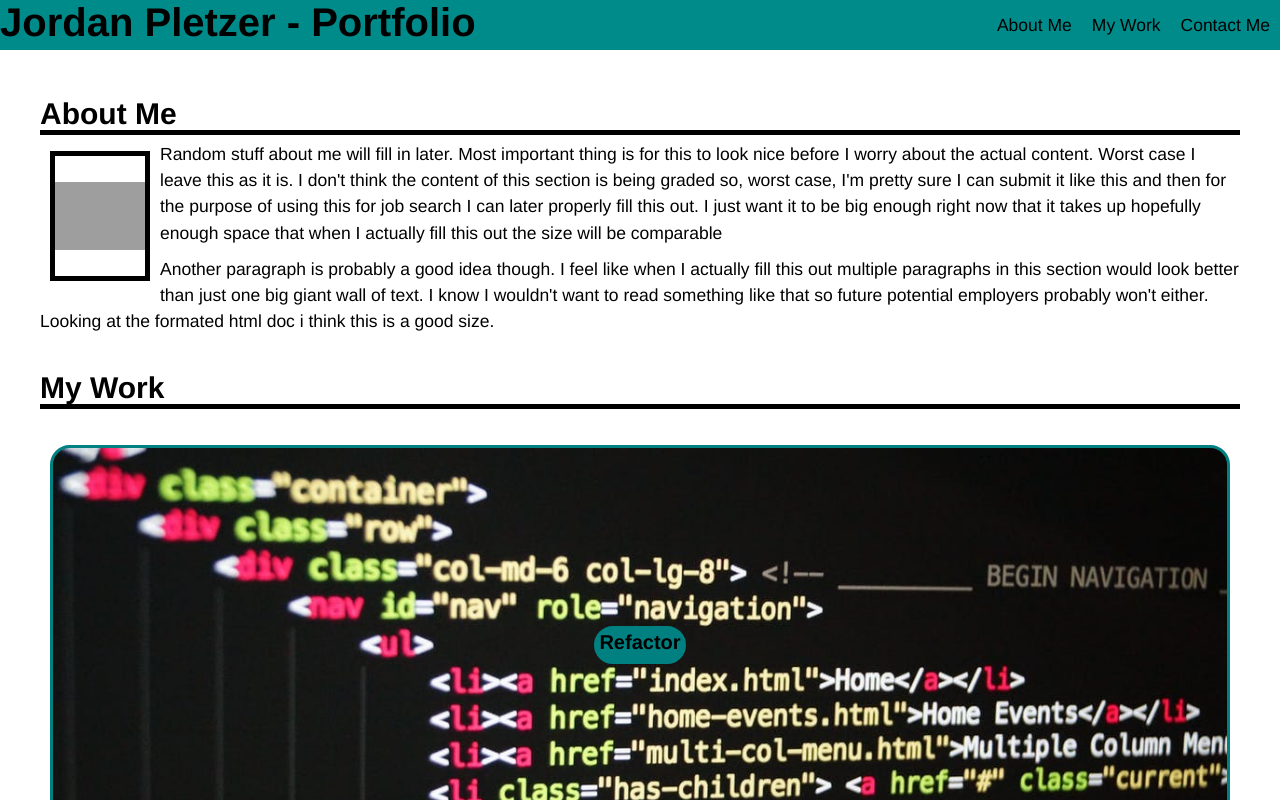
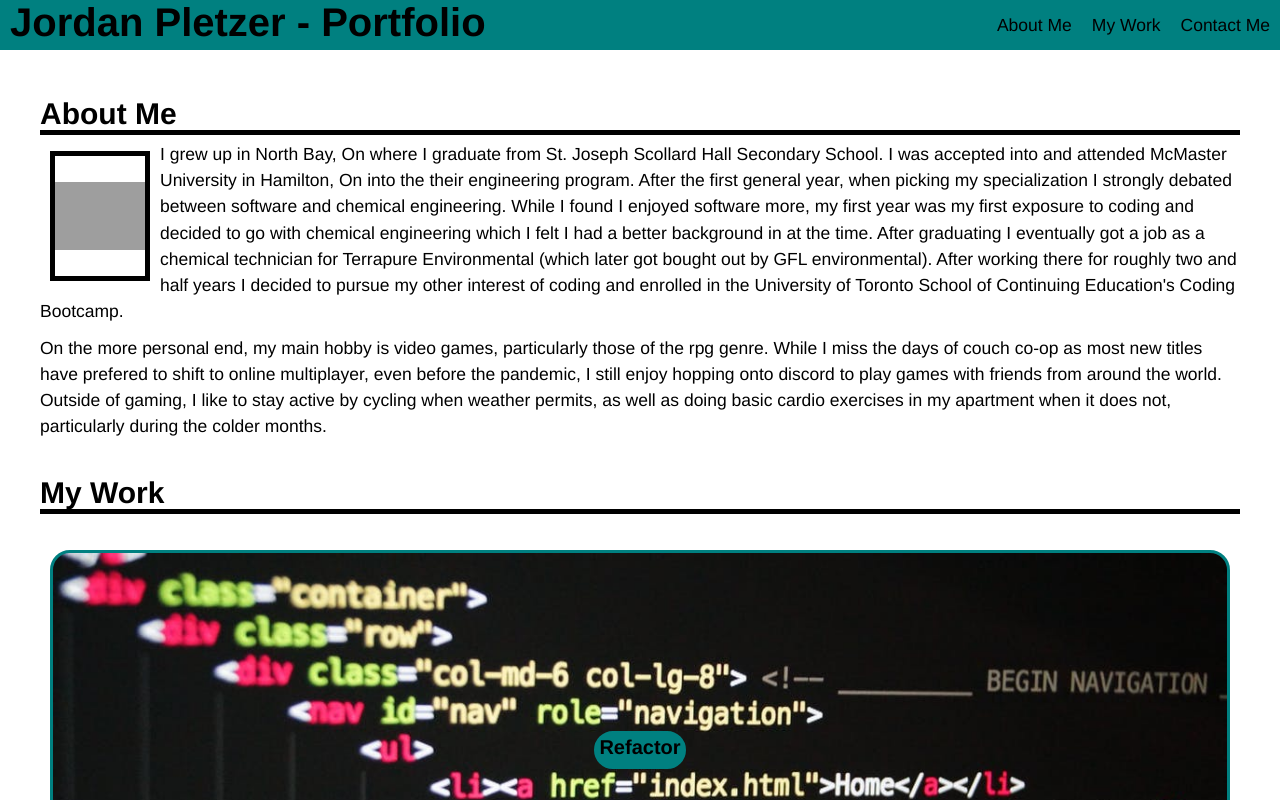
Before and after one commit to pletzjd/Challenge-2-Portforlio, a plain HTML site: page index.html in a window 1280 px wide. Shown: the top 800 px of the page. Drawn offline with Linux system fonts and the light colour scheme; grey boxes are pictures that could not be loaded.

Commit message:
Implemented hover function to lighten work project links when hovered over with the cursor. Organized CSS, consolidated CSS, replaced placeholder about me with an actual about me

```diff
--- a/assets/CSS/style.css
+++ b/assets/CSS/style.css
@@ -4,8 +4,6 @@ html {
 }
 
 body {
-    font-family: -apple-system, BlinkMacSystemFont, 'Segoe UI', Roboto, Helvetica,
-      Arial, sans-serif, 'Apple Color Emoji', 'Segoe UI Emoji', 'Segoe UI Symbol';
     font-size: 1.75rem;
     line-height: 1.5;
 }
@@ -57,10 +55,25 @@ h1 {
 
 /*Variables*/
 :root{
+  --main-color: teal;
 
 }
 
 /*Element Selector*/
+
+a{
+  text-decoration: none;
+  color: black;
+  margin: 1rem;
+}
+
+h3{
+  border-bottom: 0.5rem solid black;
+}
+
+header h1{
+  margin-left: 1rem;
+}
 
 main{
     margin: 2rem 4rem 4rem;
@@ -72,30 +85,13 @@ nav ul{
 
 }
 
-h3{
-    border-bottom: 0.5rem solid black;
-}
-
-a{
-    text-decoration: none;
-    color: black;
-    margin: 1rem;
-}
-
-
 /*Classes*/
-
-.my-work{
-    display: flex;
-    flex-wrap: wrap;
-
-}
 
 .card{
     display:flex;
     flex-direction: column;
     flex-wrap:wrap;
-    border: solid teal;
+    border: solid var(--main-color);
     border-radius: 2rem;
     margin: 3rem 1rem 3rem 1rem;
     height: 400px;
@@ -103,10 +99,11 @@ a{
     justify-content: center;
 }
 
-.card.refactor{
-    background: url("../Images/html-code.jpeg");
-    background-size: cover;
-    flex: 2 1 100%;
+.card-header{
+  border: 5px solid var(--main-color);
+  width: fit-content;
+  border-radius: 2rem;
+  background-color: var(--main-color);
 }
 
 .card.placeholder-1{
@@ -133,11 +130,16 @@ a{
     flex: 1 1 40%;
 }
 
-.card-header{
-    border: 5px solid teal;
-    width: fit-content;
-    border-radius: 2rem;
-    background-color: teal;
+.card.refactor{
+  background: url("../Images/html-code.jpeg");
+  background-size: cover;
+  flex: 2 1 100%;
+}
+
+.my-work{
+  display: flex;
+  flex-wrap: wrap;
+
 }
 
 .profile-image{
@@ -152,9 +154,16 @@ a{
 /*Id's*/
 #Site-Header, footer{
     color: black;
-    background-color: darkcyan;
+    background-color: var(--main-color);
     display: flex;
     flex-wrap: wrap;
     justify-content: space-between;
     align-items: center;
 }
+
+/*psuedo elements*/
+
+.card:hover{
+  transition: all 0.5s;
+  opacity: 50%;
+}
--- a/index.html
+++ b/index.html
@@ -31,16 +31,21 @@
                 <h3>About Me</h3>
             </header>
             <img class="profile-image" src="./assets/Images/Jordan-Pletzer.jpg" alt="Jordan Pletzer photo">
-            <p>Random stuff about me will fill in later. Most important thing is for this to look nice before I worry
-                about the actual content. Worst case I leave this as it is. I don't think the content of this section is being
-                graded so, worst case, I'm pretty sure I can submit it like this and then for the purpose of using this
-                for job search I can later properly fill this out. I just want it to be big enough right now that it takes
-                up hopefully enough space that when I actually fill this out the size will be comparable</p>
+            <p>I grew up in North Bay, On where I graduate from St. Joseph Scollard Hall Secondary School. I was
+                accepted into and attended McMaster University in Hamilton, On into the their engineering program. After
+                the first general year, when picking my specialization I strongly debated between software and chemical
+                engineering. While I found I enjoyed software more, my first year was my first exposure to coding and
+                decided to go with chemical engineering which I felt I had a better background in at the time. After
+                graduating I eventually got a job as a chemical technician for Terrapure Environmental (which later got
+                bought out by GFL environmental). After working there for roughly two and half years I decided to pursue
+                my other interest of coding and enrolled in the University of Toronto School of Continuing Education's
+                Coding Bootcamp.</p>
 
-            <p>Another paragraph is probably a good idea though. I feel like when I actually fill this out multiple
-                paragraphs in this section would look better than just one big giant wall of text. I know I wouldn't
-                want to read something like that so future potential employers probably won't either. Looking at the formated
-                html doc i think this is a good size.</p>
+            <p>On the more personal end, my main hobby is video games, particularly those of the rpg genre. While I miss
+                the days of couch co-op as most new titles have prefered to shift to online multiplayer, even before the
+                pandemic, I still enjoy hopping onto discord to play games with friends from around the world. Outside
+                of gaming, I like to stay active by cycling when weather permits, as well as doing basic cardio
+                exercises in my apartment when it does not, particularly during the colder months.</p>
 
         </section>
 
```
